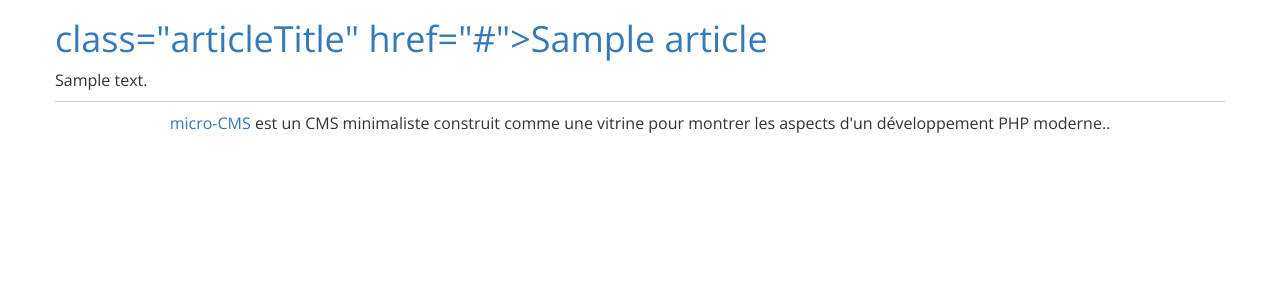
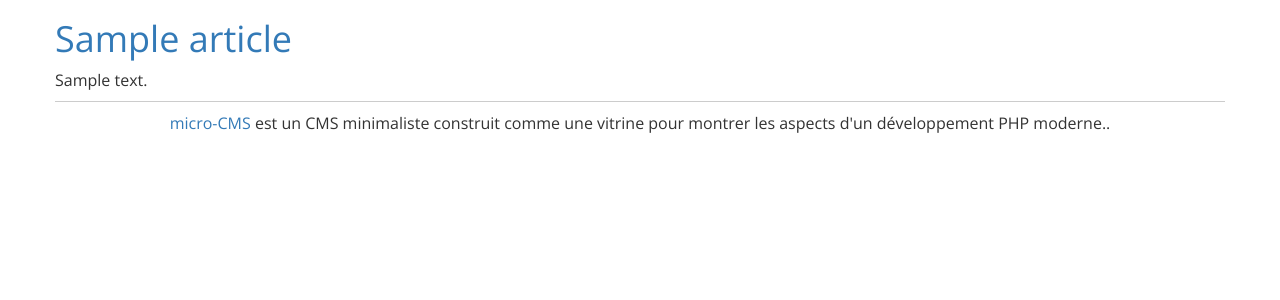
Before and after one commit to ChristopheMalo/Architecture-PHP-pro, a PHP site: template views/index.html.twig in a window 1280 px wide. Shown: the part 51-351 px from the top of the page. Run offline with PHP 8.4, Linux system fonts and the light colour scheme; the template is opened without the code that fills it: most values are stand-ins (such as "Sample title", 1, 10 or a date in 2020); some libraries are stand-ins or nearby versions.

Commit message:
fix: corriger link a

```diff
--- a/views/index.html.twig
+++ b/views/index.html.twig
@@ -29,7 +29,7 @@
 {% block content %}
 {% for article in articles %}
 <article>
-    <h1><a> class="articleTitle" href="{{ path('article', {'id': article.id}) }}">{{ article.title }}</a></h1>
+    <h1><a class="articleTitle" href="{{ path('article', {'id': article.id}) }}">{{ article.title }}</a></h1>
     <p>{{ article.content }}</p>
 </article>
 {% endfor %}
```
